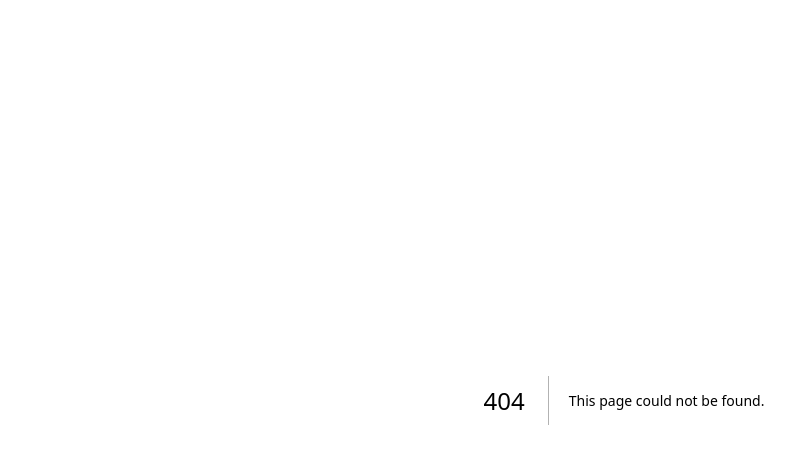
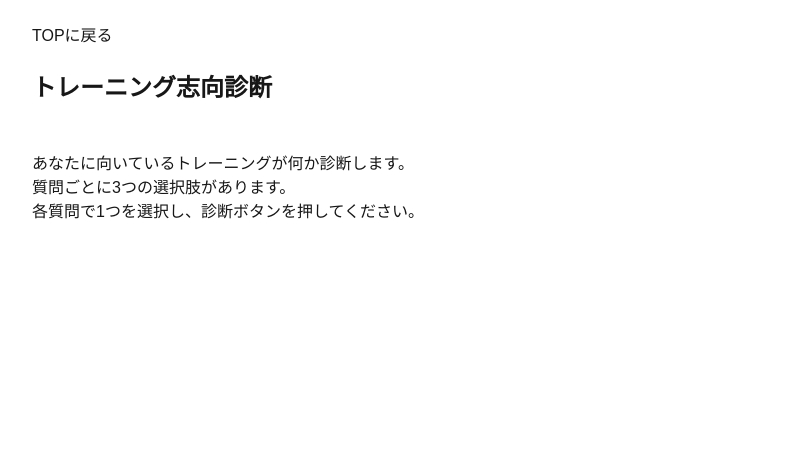
Before and after one commit to y-soliloquy/kintore-pocket-frontend, a Next.js app: page /diagnosis in a window 1280 px wide. Before the commit this address had no page. Shown: the top 464 px of the page, without its empty margins (16-811 px from the left). Built offline with nearby package versions, Linux system fonts and the light colour scheme.

Commit message:
ページの下書き作成

```diff
--- /dev/null
+++ b/src/app/diagnosis/page.tsx
@@ -0,0 +1,24 @@
+'use server'
+
+import Link from "next/link"
+
+export default async function PiramidPage() {
+    return (
+        <main className="p-6">
+            <Link className="p-6" href="/">TOPに戻る</Link>
+            <h1 className='text-2xl font-bold p-6'>トレーニング志向診断</h1>
+            <div className="p-6">
+                <p>あなたに向いているトレーニングが何か診断します。</p>
+                <p>質問ごとに3つの選択肢があります。</p>
+                <p>各質問で1つを選択し、診断ボタンを押してください。</p>
+                {/* 質問リストを表示する */}
+                {/* APIはquestions */}
+                {/* 診断ボタン */}
+            </div>
+            <div>
+                {/* 診断結果を表示する */}
+                {/* APIはdiagnosis */}
+            </div>
+        </main>
+    )
+}
```
